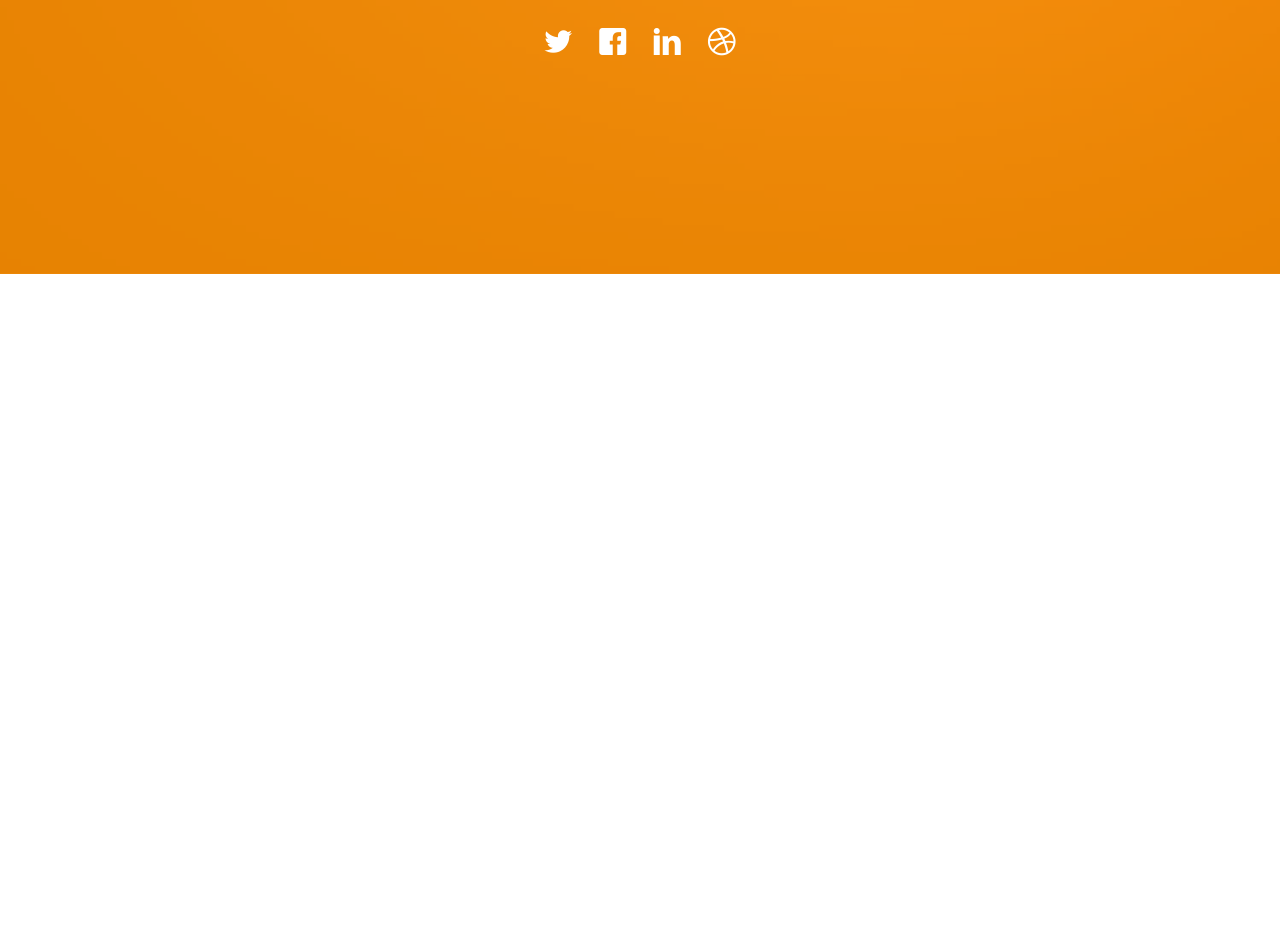
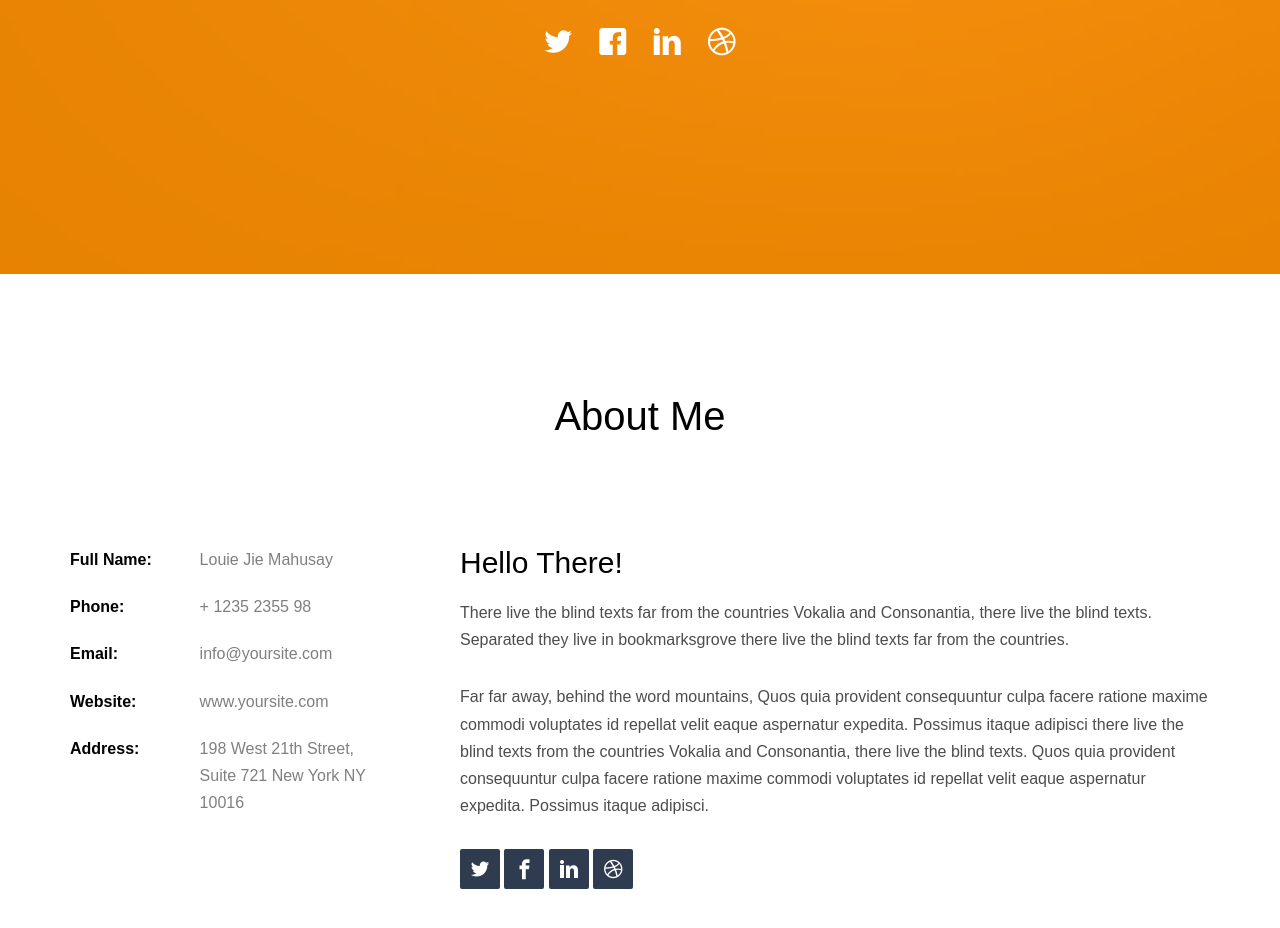
Before and after one commit to sbpinilla/profile-git, a plain HTML site: page index.html in a window 1280 px wide. Shown: the part 526-1454 px from the top of the page. Before the commit the page ends 800 px from the top, so only its background shows below. Drawn offline with Linux system fonts and the light colour scheme; some packages are replaced by stand-ins of ours; no server answers; files whose address does not match are found by name.

Commit message:
Se agrega la sección Acerca de mi

```diff
--- a/index.html
+++ b/index.html
@@ -61,6 +61,40 @@
             </div>
         </header>
 
+		     <!-- Sección About Me-->
+			 <div id="fh5co-about" class="animate-box">
+				<div class="container">
+					<div class="row">
+						<div class="col-md-8 col-md-offset-2 text-center fh5co-heading">
+							<h2>About Me</h2>
+						</div>
+					</div>
+					<div class="row">
+						<div class="col-md-4">
+							<ul class="info">
+								<li><span class="first-block">Full Name:</span><span class="second-block">Louie Jie Mahusay</span></li>
+								<li><span class="first-block">Phone:</span><span class="second-block">+ 1235 2355 98</span></li>
+								<li><span class="first-block">Email:</span><span class="second-block">info@yoursite.com</span></li>
+								<li><span class="first-block">Website:</span><span class="second-block">www.yoursite.com</span></li>
+								<li><span class="first-block">Address:</span><span class="second-block">198 West 21th Street, Suite 721 New York NY 10016</span></li>
+							</ul>
+						</div>
+						<div class="col-md-8">
+							<h2>Hello There!</h2>
+							<p>There live the blind texts far from the countries Vokalia and Consonantia, there live the blind texts. Separated they live in bookmarksgrove there live the blind texts far from the countries.</p>
+							<p>Far far away, behind the word mountains, Quos quia provident consequuntur culpa facere ratione maxime commodi voluptates id repellat velit eaque aspernatur expedita. Possimus itaque adipisci there live the blind texts from the countries Vokalia and Consonantia, there live the blind texts. Quos quia provident consequuntur culpa facere ratione maxime commodi voluptates id repellat velit eaque aspernatur expedita. Possimus itaque adipisci.</p>
+							<p>
+								<ul class="fh5co-social-icons">
+									<li><a href="#"><i class="icon-twitter2"></i></a></li>
+									<li><a href="#"><i class="icon-facebook3"></i></a></li>
+									<li><a href="#"><i class="icon-linkedin2"></i></a></li>
+									<li><a href="#"><i class="icon-dribbble2"></i></a></li>
+								</ul>
+							</p>
+						</div>
+					</div>
+				</div>
+			</div>
 
 
 	</div>
```
